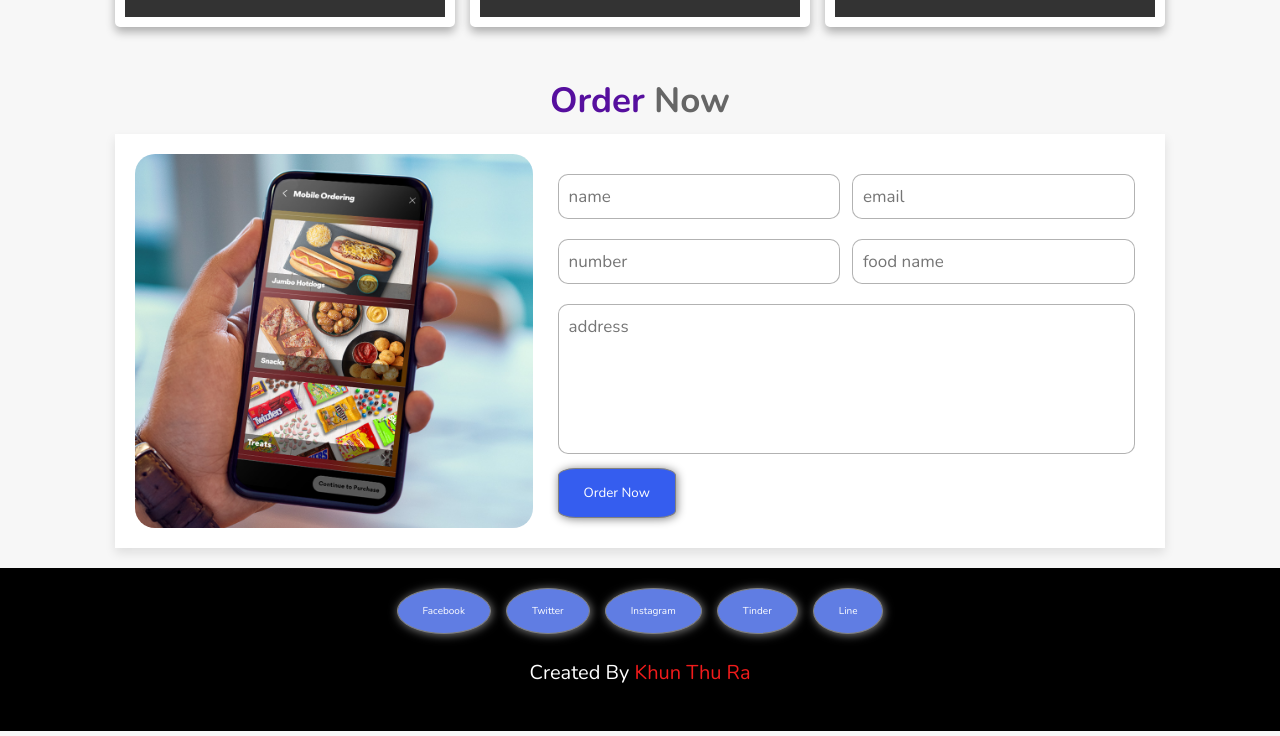
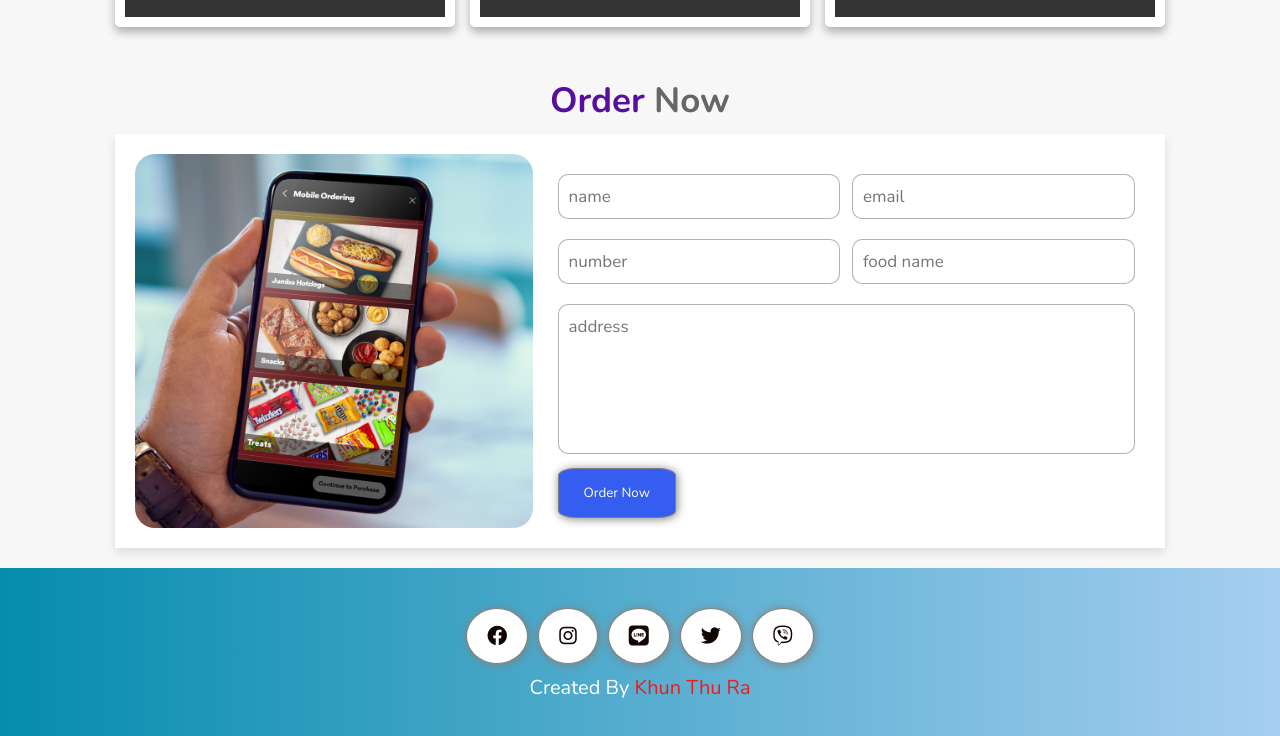
Before and after one commit to KhunThuRa116/BurmeseFood, a plain HTML site: page index.html in a window 1280 px wide. Shown: the part 4682-5418 px from the top of the page. Drawn offline with nearby package versions, Linux system fonts and the light colour scheme.

Commit message:
footer and favicon

```diff
--- a/css/style.css
+++ b/css/style.css
@@ -501,37 +501,48 @@ header .navbar a:hover{
 /* Footer Css Start */
 
 .footer{
-    background: #000;
+    /* background: #000; */
+    background-color: rgb(0, 123, 255);
+    background-image: linear-gradient(to right, rgb(5, 140, 173) , rgb(166, 206, 241));
+
     text-align: center;
 }
 
 .footer .share{
     display: flex;
-    gap: 1.5rem;
+    gap: 1rem;
     justify-content: center;
     flex-wrap: wrap;
+    padding-top: 2rem;
 }
 
 .footer .share .btnS{
-    background-color: #607de3;
+    background-color: white;
     color: white;
-    padding: 1.5rem 2.5rem;
+    padding: 2rem 2rem;
     border: .1rem solid gray;
     border-radius: 50%;
     box-shadow: 1px 1px 10px gray;
     transition: .3s;
     cursor: pointer;
 }
+
+.footer .share  i{
+
+    color: #130404;
+}
+
 .footer .share .btnS:hover{
     cursor: pointer;
     -ms-transform: scale(1.5); /* IE 9 */
     -webkit-transform: scale(1.5); /* Safari 3-8 */
     transform: scale(0.98);
-    box-shadow: 1px 1px 0px gray;
+    box-shadow: 1px 1px 0px rgb(134, 141, 142);
 }
 
 .footer .credit{
-    padding: 2.5rem 1rem;
+    padding: 1.5rem 1rem;
+    padding-top: 1rem;
     color: #fff;
     font-weight: normal;
     font-size: 2rem;
--- a/index.html
+++ b/index.html
@@ -13,7 +13,10 @@
     <!-- custom css link -->
     <link rel="stylesheet" href="css/style.css">
 
-    <title>Document</title>
+    <!-- favicon -->
+    <link rel="icon" type="image/x-icon" href="images/icon1.png">
+
+    <title>BurmeseFoods</title>
 </head>
 <body>
 
@@ -463,11 +466,11 @@
     <section class="footer">
 
         <div class="share">
-            <a href="#" class="btnS">facebook</a>
-            <a href="#" class="btnS">twitter</a>
-            <a href="#" class="btnS">instagram</a>
-            <a href="#" class="btnS">tinder</a>
-            <a href="#" class="btnS">Line</a>
+            <a href="#" class="btnS"><i class="fa-brands fa-facebook fa-2xl"></i></a>
+            <a href="#" class="btnS"><i class="fa-brands fa-instagram fa-2xl"></i></a>
+            <a href="#" class="btnS"><i class="fa-brands fa-line fa-2xl"></i></a>
+            <a href="#" class="btnS"><i class="fa-brands fa-twitter fa-2xl"></i></a>
+            <a href="#" class="btnS"><i class="fa-brands fa-viber fa-2xl"></i></a>
         </div>
 
         <div class="credit"> Created by <span> Khun Thu Ra </span></div>
```
Also changed, not shown: images/favcon.jpg (added), images/favcon1.png (added), images/rv1.jpg (deleted), images/rv3.webp (deleted).
